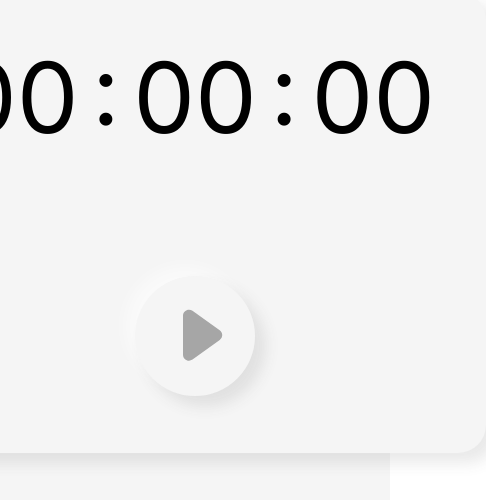
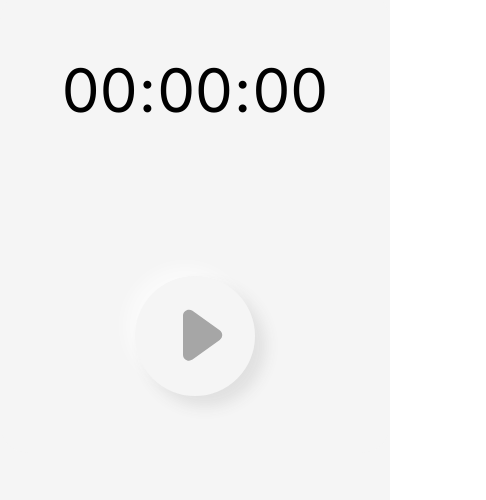
Before and after one commit to RenanTRS/Cronometro, a React (Create React App) app: page / in a window 390 px wide. Shown: the part 200-700 px from the top of the page, 486 px wide, since content can reach past the window. Built offline with nearby package versions, Linux system fonts and the light colour scheme.

Commit message:
use media queries

```diff
--- a/src/styles/components/Blocotimer.js
+++ b/src/styles/components/Blocotimer.js
@@ -1,4 +1,6 @@
 import styled from "styled-components";
+
+import { media } from "../media";
 
 export const BlocoTimer = styled.section`
     display: flex;
@@ -15,6 +17,15 @@ export const BlocoTimer = styled.section`
     box-shadow: 1rem 1rem 1.5rem #4646461F, -1rem -1rem 1.5rem #FFFFFF80;
 
     padding: 5.7rem 3.8rem;
+
+    ${media.mobile}{
+        width: 100%;
+        //height: 100%;
+
+        box-shadow: none;
+
+        padding: 5.7rem 2rem;
+    }
 `;
 export const Timer = styled.div`
 
@@ -23,6 +34,11 @@ export const Timer = styled.div`
     display: flex;
     justify-content: center;
     font-size: 9.8rem;
+
+    ${media.mobile}{
+        font-size: clamp(6rem, 5vw, 9.8rem);
+        align-items: center;
+    }
 
     span{
         display: flex;
@@ -35,6 +51,10 @@ export const Time = styled.div`
     width: 15rem;
 
     text-align: center;
+
+    ${media.mobile}{
+        width: clamp(1rem, 20vw, 15rem);
+    }
 `;
 
 export const ButtonBlock = styled.span`
```
